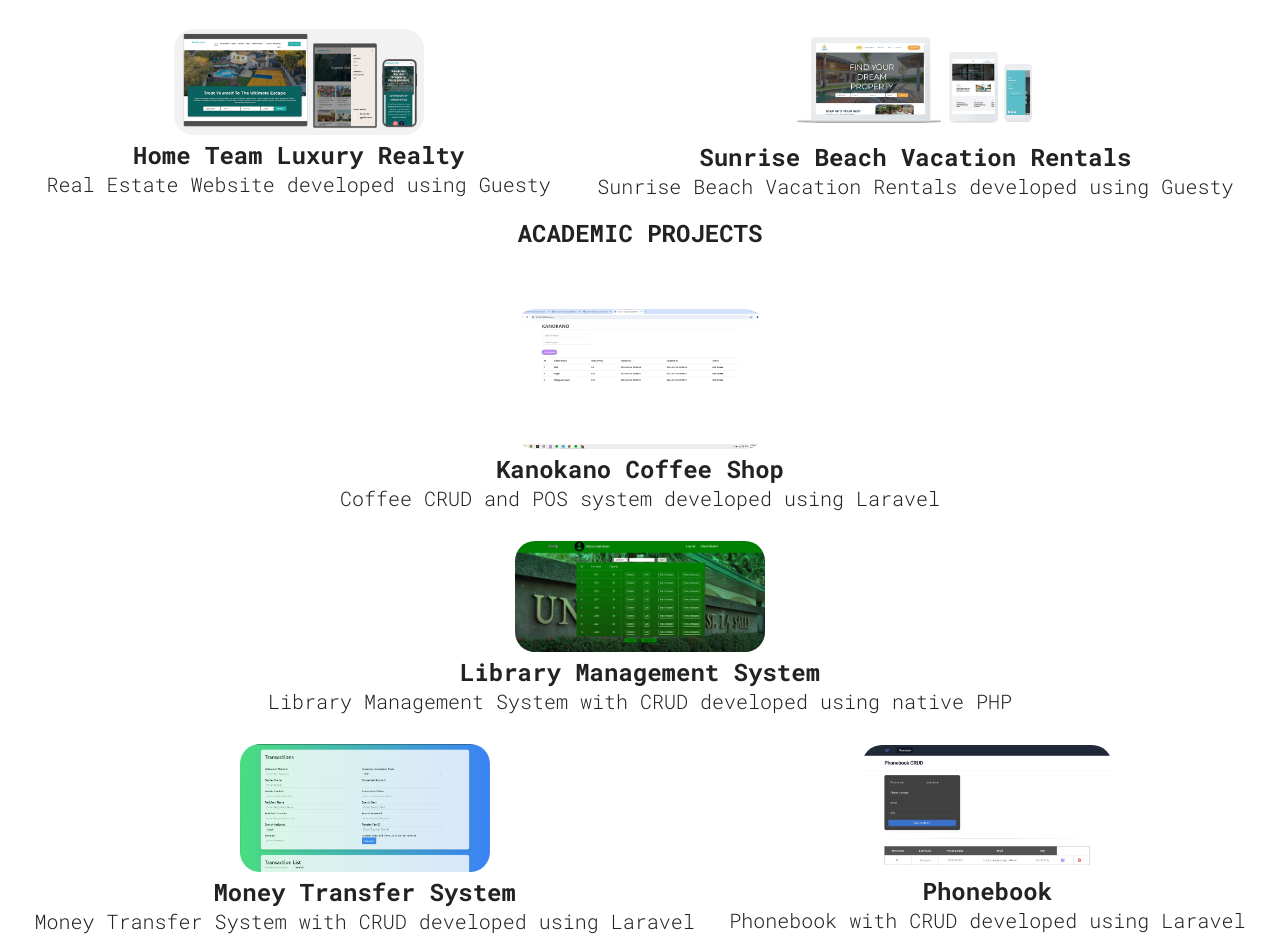
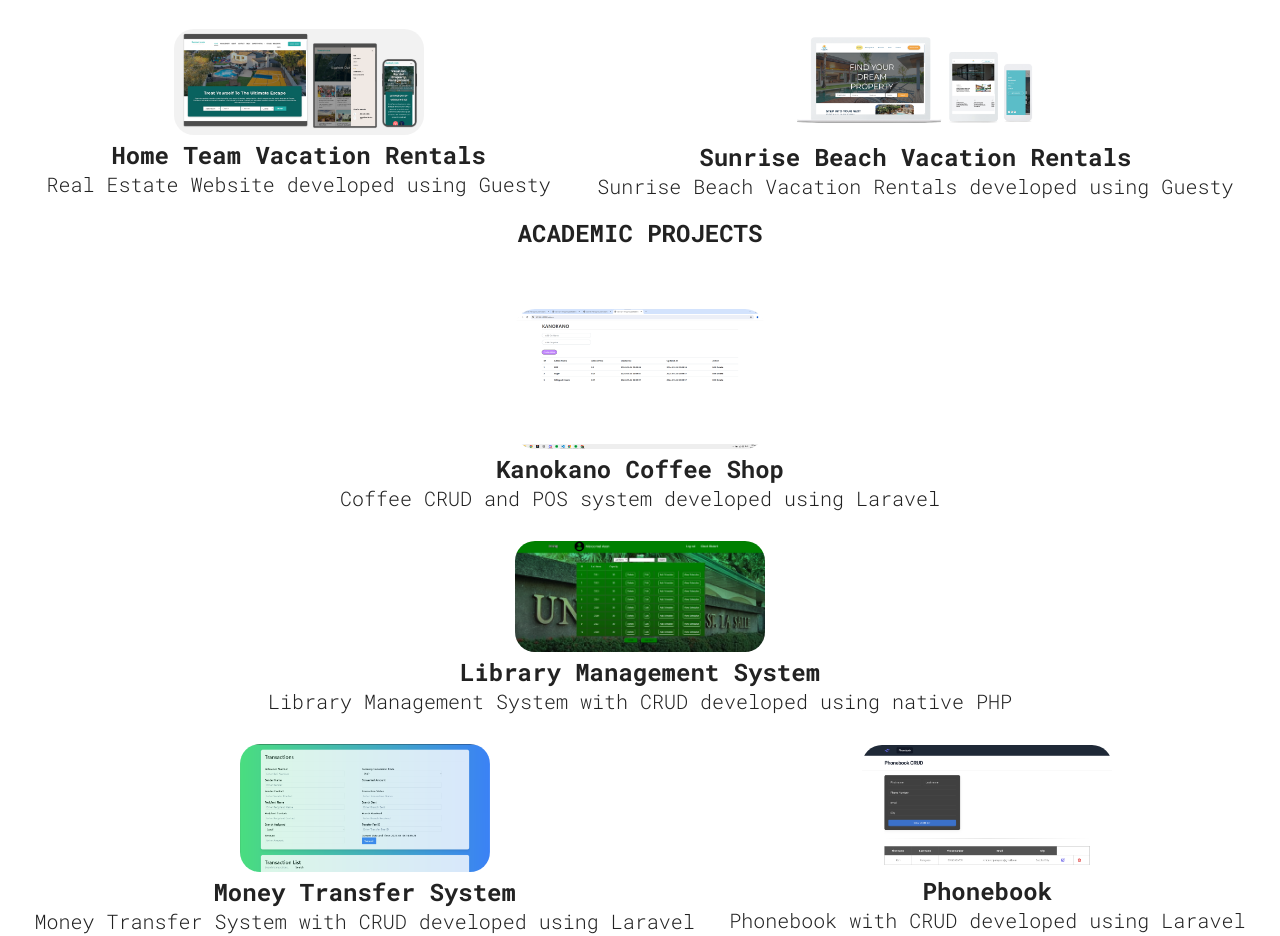
Before and after one commit to rdeniele/ron_react_portfolio, a React (Vite) app: page / in a window 1280 px wide. Shown: the part 1560-2496 px from the top of the page. Built offline with nearby package versions, Linux system fonts and the light colour scheme.

Commit message:
4th commit: updated projects

```diff
--- a/src/sections/Projects/Projects.jsx
+++ b/src/sections/Projects/Projects.jsx
@@ -51,7 +51,7 @@ function Projects() {
             <ProjectCard
             src={HTVRImage}
             link="https://hometeamvr.com"
-            h3="Home Team Luxury Realty"
+            h3="Home Team Vacation Rentals"
             p="Real Estate Website developed using Guesty"
             />
 
```
